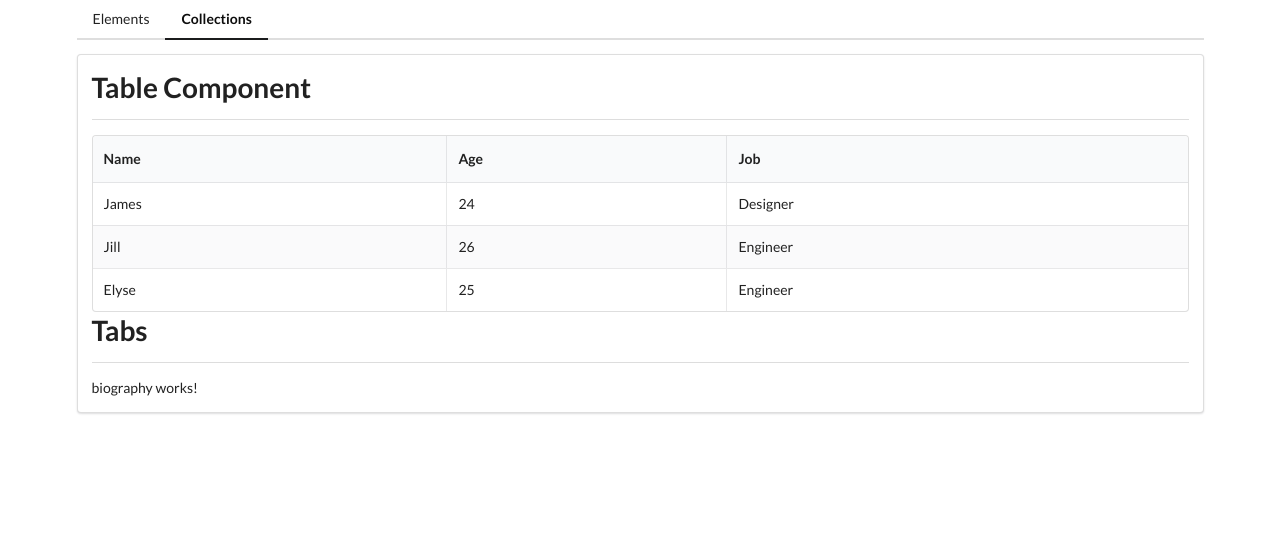
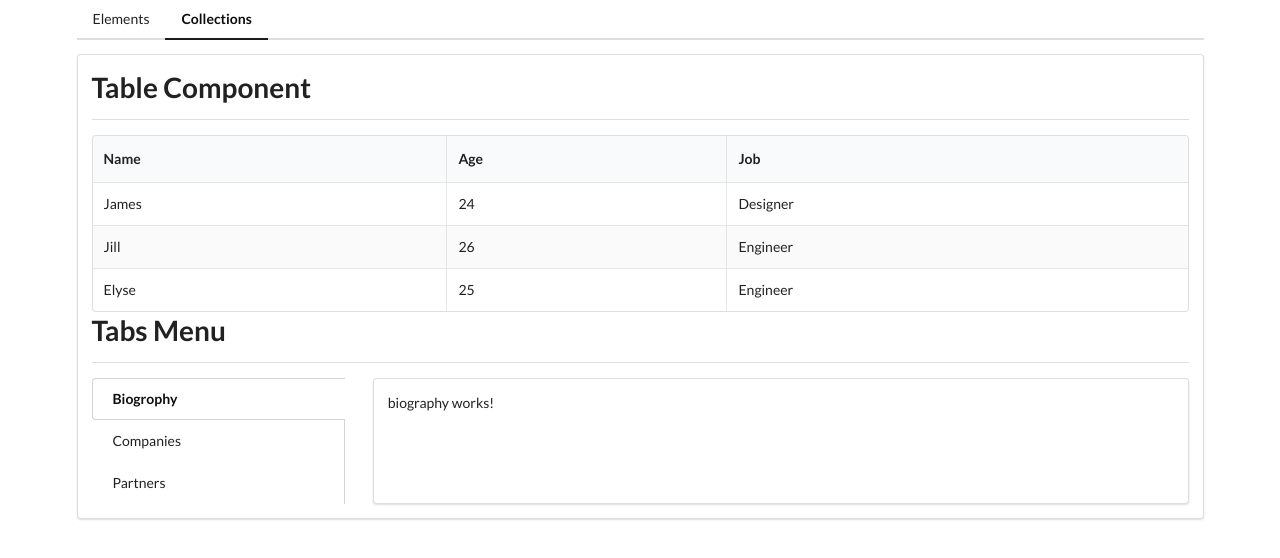
Before and after one commit to Terrence-Me/components-ng, an Angular app: page /collections in a window 1280 px wide. Shown: the top 558 px of the page. Built offline with nearby package versions, Linux system fonts and the light colour scheme.

Commit message:
add reusable tab component

```diff
--- a/src/app/collections/collections-home/collections-home.component.html
+++ b/src/app/collections/collections-home/collections-home.component.html
@@ -2,7 +2,18 @@
     Table Component
 </app-divider>
 <app-table classNames="striped celled" [data]="data" [headers]="headers"></app-table>
+
 <app-divider>
-    Tabs
+    Tabs Menu
 </app-divider>
-<router-outlet></router-outlet>
+<app-tabs>
+    <a routerLink="./" routerLinkActive="active" [routerLinkActiveOptions]="{exact: true}" class="active item">
+        Biogrophy
+    </a>
+    <a routerLink="companies" routerLinkActive="active" class="item">
+        Companies
+    </a>
+    <a routerLink="partners" routerLinkActive="active" class="item">
+        Partners
+    </a>
+</app-tabs>
--- a/src/app/collections/collections.module.ts
+++ b/src/app/collections/collections.module.ts
@@ -8,9 +8,10 @@
 import { BiographyComponent } from './biography/biography.component';
 import { CompaniesComponent } from './companies/companies.component';
 import { PartnersComponent } from './partners/partners.component';
+import { TabsComponent } from './tabs/tabs.component';
 
 @NgModule({
-  declarations: [CollectionsHomeComponent, TableComponent, BiographyComponent, CompaniesComponent, PartnersComponent],
+  declarations: [CollectionsHomeComponent, TableComponent, BiographyComponent, CompaniesComponent, PartnersComponent, TabsComponent],
   imports: [CommonModule, CollectionsRoutingModule, SharedModule],
 })
 export class CollectionsModule {}
--- /dev/null
+++ b/src/app/collections/tabs/tabs.component.html
@@ -0,0 +1,12 @@
+<div class="ui grid">
+    <div class="four wide column">
+        <div class="ui vertical fluid tabular menu">
+            <ng-content></ng-content>
+        </div>
+    </div>
+    <div class="twelve wide stretched column">
+        <div class="ui segment">
+            <router-outlet></router-outlet>
+        </div>
+    </div>
+</div>
```
Also changed, not shown: src/app/collections/tabs/tabs.component.ts (added, +10 -0 lines), src/app/collections/tabs/tabs.component.css (added), 1 other file (tests, documents, lock files or other folders).
